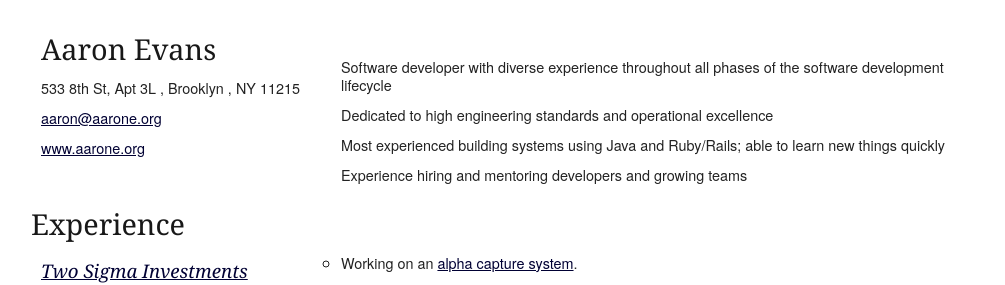
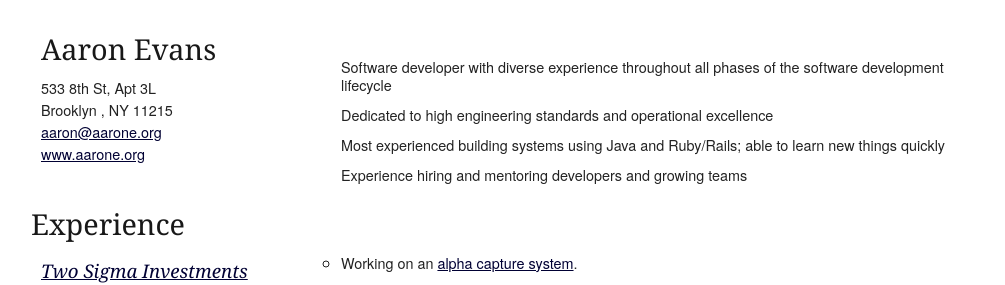
Before and after one commit to aarone/aarone.org, a Jekyll site: the page built from source/resume.html, in a window 1280 px wide. Shown: the top 285 px of the page, without its empty margins (129-1134 px from the left). Built offline with Jekyll 4.4.1, drawn with Linux system fonts in a browser that asks for light colours; Markdown is read by kramdown in place of the engine named in the settings.

Commit message:
fix formatting; particularly related to printing

```diff
--- a/source/_includes/resume.css
+++ b/source/_includes/resume.css
@@ -5,8 +5,13 @@
 }
 
 .container {
-    padding: 1em;
-    padding-top: 2em;
+  padding: 1em;
+  padding-top: 2em;
+}
+
+
+ul#contact-info li {
+  margin-bottom: 4px;
 }
 
 a:visited, a:link, a:hover {
@@ -69,17 +74,16 @@
 
 @media print {
 
-  /* column-count doesn't work when printing
+  @page { size: portrait }
+
+  /* cause content to display in a single column with less dead whitespace */
+  .container {
+    width: 800px
+  }
+
+  /* column-count doesn't work when printing in chrome
      https://code.google.com/p/chromium/issues/detail?id=99358
    */
-  ul.multicolumn_list {
-    width: 100%;
-  }
-
-  ul.multicolumn_list li {
-    float: left;
-    width: 25%;
-  }
 
   a:link, a:visited, a:hover, a:active {
     text-decoration: none;
--- a/source/resume.html
+++ b/source/resume.html
@@ -27,13 +27,14 @@
             <h2>
               <span itemprop="name">Aaron Evans</span>
             </h2>
-            <ul>
+            <ul id="contact-info">
               <li>
                 <span itemprop="address" itemscope itemtype="http://data-vocabulary.org/Address">
                   <span itemprop="street-address">
                     533 8th St, Apt 3L
                   </span>
-                  ,
+              </li>
+              <li>
                   <span itemprop="locality">
                     Brooklyn
                   </span>
```
